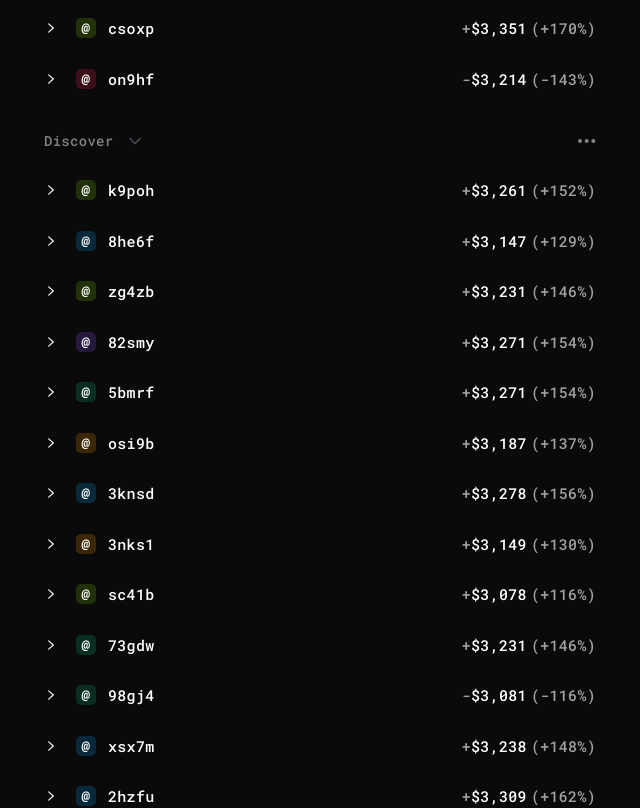
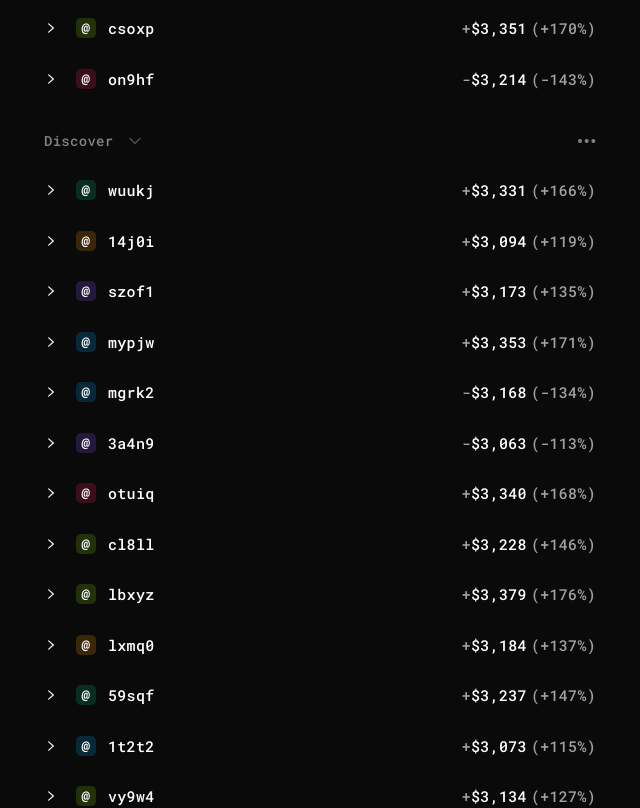
Before and after one commit to ericscotteisher/blackwing-wallets, a Next.js app: page / in a window 1280 px wide. Shown: the part 540-1348 px from the top of the page, without its empty margins (320-960 px from the left). Built offline with nearby package versions, Linux system fonts and the light colour scheme.

Commit message:
sort discover

```diff
--- a/app/data.ts
+++ b/app/data.ts
@@ -6,6 +6,7 @@ export type WalletRecord = {
   moneyPNL: number;
   percentPNL: number;
   status: WalletStatus;
+  addedAt: string;
 };
 
 export type TokenStatus = "open" | "closed";
@@ -125,6 +126,16 @@ const allWalletNames = [...specialWallets, ...fiveDigitWallets];
 const tradingIndexes = new Set([0, 1, 2]);
 const watchingIndexes = new Set([3, 4, 5, 6, 7]);
 
+const startDate = new Date("2025-11-01T00:00:00Z").getTime();
+const endDate = new Date("2025-11-05T23:59:59Z").getTime();
+const dateSpan = endDate - startDate;
+const dateStep = Math.floor(dateSpan / (allWalletNames.length + 1));
+
+function deriveTimestamp(index: number) {
+  const time = startDate + dateStep * (index + 1);
+  return new Date(time).toISOString();
+}
+
 function deriveWalletStatus(index: number): WalletStatus {
   if (tradingIndexes.has(index)) return "Trading";
   if (watchingIndexes.has(index)) return "Watching";
@@ -168,6 +179,7 @@ export const walletRecords: WalletRecord[] = allWalletNames.map(
       moneyPNL,
       percentPNL,
       status,
+      addedAt: deriveTimestamp(index),
     };
   },
 );
--- a/app/page.tsx
+++ b/app/page.tsx
@@ -13,6 +13,7 @@ import {
 
 const walletFilterTabs = ["All", "Watching", "KOLs", "Whales", "Alpha"] as const;
 type WalletFilter = (typeof walletFilterTabs)[number];
+type DiscoverSort = "recent" | "top";
 
 type WalletView = WalletRecord & {
   trades: TokenRecord[];
@@ -96,6 +97,8 @@ export default function Home() {
     Record<string, boolean>
   >({});
   const [selectedWallet, setSelectedWallet] = useState<WalletView | null>(null);
+  const [discoverSort, setDiscoverSort] = useState<DiscoverSort>("recent");
+  const [isDiscoverSheetOpen, setIsDiscoverSheetOpen] = useState(false);
 
   const handleToggleWallet = (walletId: string) => {
     setExpandedWallets((prev) => ({
@@ -188,6 +191,8 @@ export default function Home() {
                 onToggleWallet={handleToggleWallet}
                 onWalletSelect={handleWalletSelect}
                 onWalletFilterChange={handleWalletFilterChange}
+                discoverSort={discoverSort}
+                onDiscoverEllipsis={() => setIsDiscoverSheetOpen(true)}
               />
             )
           ) : (
@@ -206,6 +211,15 @@ export default function Home() {
             }
           }}
         />
+        <DiscoverSortSheet
+          open={isDiscoverSheetOpen}
+          selected={discoverSort}
+          onSelect={(value) => {
+            setDiscoverSort(value);
+            setIsDiscoverSheetOpen(false);
+          }}
+          onClose={() => setIsDiscoverSheetOpen(false)}
+        />
       </div>
     </div>
   );
@@ -218,6 +232,8 @@ function WalletFeed({
   onToggleWallet,
   onWalletSelect,
   onWalletFilterChange,
+  discoverSort,
+  onDiscoverEllipsis,
 }: {
   wallets: WalletView[];
   walletFilter: WalletFilter;
@@ -225,6 +241,8 @@ function WalletFeed({
   onToggleWallet: (walletId: string) => void;
   onWalletSelect: (wallet: WalletView) => void;
   onWalletFilterChange: (filter: WalletFilter) => void;
+  discoverSort: DiscoverSort;
+  onDiscoverEllipsis: () => void;
 }) {
   const [sectionExpansion, setSectionExpansion] = useState<Record<string, boolean>>(
     {},
@@ -271,11 +289,19 @@ function WalletFeed({
       discoverStatuses.includes(wallet.status),
     );
     if (discover.length > 0) {
-      result.push({ id: "discover", name: "Discover", wallets: discover });
+      const sorted = [...discover].sort((a, b) => {
+        if (discoverSort === "recent") {
+          return (
+            new Date(b.addedAt).getTime() - new Date(a.addedAt).getTime()
+          );
+        }
+        return b.moneyPNL - a.moneyPNL;
+      });
+      result.push({ id: "discover", name: "Discover", wallets: sorted });
     }
 
     return result;
-  }, [filteredWallets]);
+  }, [filteredWallets, discoverSort]);
 
   const handleSectionToggle = (sectionId: string) => {
     setSectionExpansion((prev) => {
@@ -342,7 +368,14 @@ function WalletFeed({
                     </span>
                     <SectionCaret open={isExpanded} />
                   </button>
-                  <SectionActions sectionId={section.id} />
+                  <SectionActions
+                    sectionId={section.id}
+                    onEllipsis={
+                      section.id === "discover"
+                        ? onDiscoverEllipsis
+                        : undefined
+                    }
+                  />
                 </div>
 
                 <AnimatedList
@@ -447,8 +480,6 @@ function WalletRow({
             items={tradeEntries}
             expanded={expanded}
             className="mt-6 space-y-7"
-            enterTotal={120}
-            exitTotal={120}
             getKey={(entry) => entry.id}
             renderItem={(entry) => {
               if (entry.kind === "summary") {
@@ -558,8 +589,8 @@ function AnimatedList<T>({
   renderItem,
   getKey,
   className,
-  enterTotal = 120,
-  exitTotal = 120,
+  enterTotal = 200,
+  exitTotal = 220,
 }: AnimatedListProps<T>) {
   const count = items.length;
   const enterStep = count > 0 ? enterTotal / count : enterTotal;
@@ -645,11 +676,17 @@ function AnimatedList<T>({
   );
 }
 
-function SectionActions({ sectionId }: { sectionId: string }) {
+function SectionActions({
+  sectionId,
+  onEllipsis,
+}: {
+  sectionId: string;
+  onEllipsis?: () => void;
+}) {
   if (sectionId === "auto-trade") {
     return (
       <div className="flex items-center gap-3 text-[15px] text-[#848484]">
-        <EllipsisIcon />
+        <EllipsisButton onClick={onEllipsis} />
         <InfoIcon filled />
       </div>
     );
@@ -658,7 +695,7 @@ function SectionActions({ sectionId }: { sectionId: string }) {
   if (sectionId === "watching") {
     return (
       <div className="flex items-center gap-3 text-[15px] text-[#848484]">
-        <EllipsisIcon />
+        <EllipsisButton onClick={onEllipsis} />
         <PlusIcon />
       </div>
     );
@@ -666,7 +703,83 @@ function SectionActions({ sectionId }: { sectionId: string }) {
 
   return (
     <div className="flex items-center gap-3 text-[15px] text-[#848484]">
+      <EllipsisButton onClick={onEllipsis} />
+    </div>
+  );
+}
+
+function EllipsisButton({ onClick }: { onClick?: () => void }) {
+  return (
+    <button
+      type="button"
+      onClick={onClick}
+      className={`flex items-center text-inherit ${onClick ? "" : "cursor-default"}`}
+    >
       <EllipsisIcon />
+    </button>
+  );
+}
+
+const discoverSortOptions: Array<{ value: DiscoverSort; label: string }> = [
+  { value: "recent", label: "Recently added" },
+  { value: "top", label: "Top performer" },
+];
+
+function DiscoverSortSheet({
+  open,
+  selected,
+  onSelect,
+  onClose,
+}: {
+  open: boolean;
+  selected: DiscoverSort;
+  onSelect: (value: DiscoverSort) => void;
+  onClose: () => void;
+}) {
+  return (
+    <div
+      className={`fixed inset-0 z-50 flex flex-col justify-end transition ${
+        open ? "pointer-events-auto bg-black/40" : "pointer-events-none bg-transparent"
+      }`}
+    >
+      <button
+        type="button"
+        onClick={onClose}
+        className="absolute inset-0 h-full w-full"
+        aria-label="Close sort options"
+      />
+      <div
+        className={`relative mx-4 mb-6 translate-y-6 space-y-3 rounded-3xl bg-[#1B1B1D] p-5 transition-transform duration-200 ease-out ${
+          open ? "translate-y-0" : "translate-y-10 opacity-0"
+        }`}
+      >
+        <div className="overflow-hidden rounded-2xl border border-white/10 bg-[#141417]">
+          {discoverSortOptions.map((option, index) => {
+            const isSelected = option.value === selected;
+            const isLast = index === discoverSortOptions.length - 1;
+            return (
+              <button
+                key={option.value}
+                type="button"
+                onClick={() => onSelect(option.value)}
+                className={`flex w-full items-center justify-between px-6 py-4 text-left text-[16px] font-medium tracking-[0.02em] text-white ${
+                  isLast ? "" : "border-b border-white/10"
+                }`}
+              >
+                <span>{option.label}</span>
+                {isSelected && <CheckIcon />}
+              </button>
+            );
+          })}
+        </div>
+        <button
+          type="button"
+          onClick={onClose}
+          className="block w-full rounded-2xl border border-white/10 bg-[#141417] px-6 py-4 text-center text-[16px] font-medium tracking-[0.02em] text-white"
+        >
+          Close
+        </button>
+      </div>
     </div>
   );
 }
@@ -701,6 +814,22 @@ function PlusIcon() {
     >
       <path d="M12 5v14" />
       <path d="M5 12h14" />
+    </svg>
+  );
+}
+
+function CheckIcon() {
+  return (
+    <svg
+      viewBox="0 0 24 24"
+      className="h-5 w-5 text-white"
+      fill="none"
+      stroke="currentColor"
+      strokeWidth={2}
+      strokeLinecap="round"
+      strokeLinejoin="round"
+    >
+      <path d="M5 12l5 5 9-10" />
     </svg>
   );
 }
```
